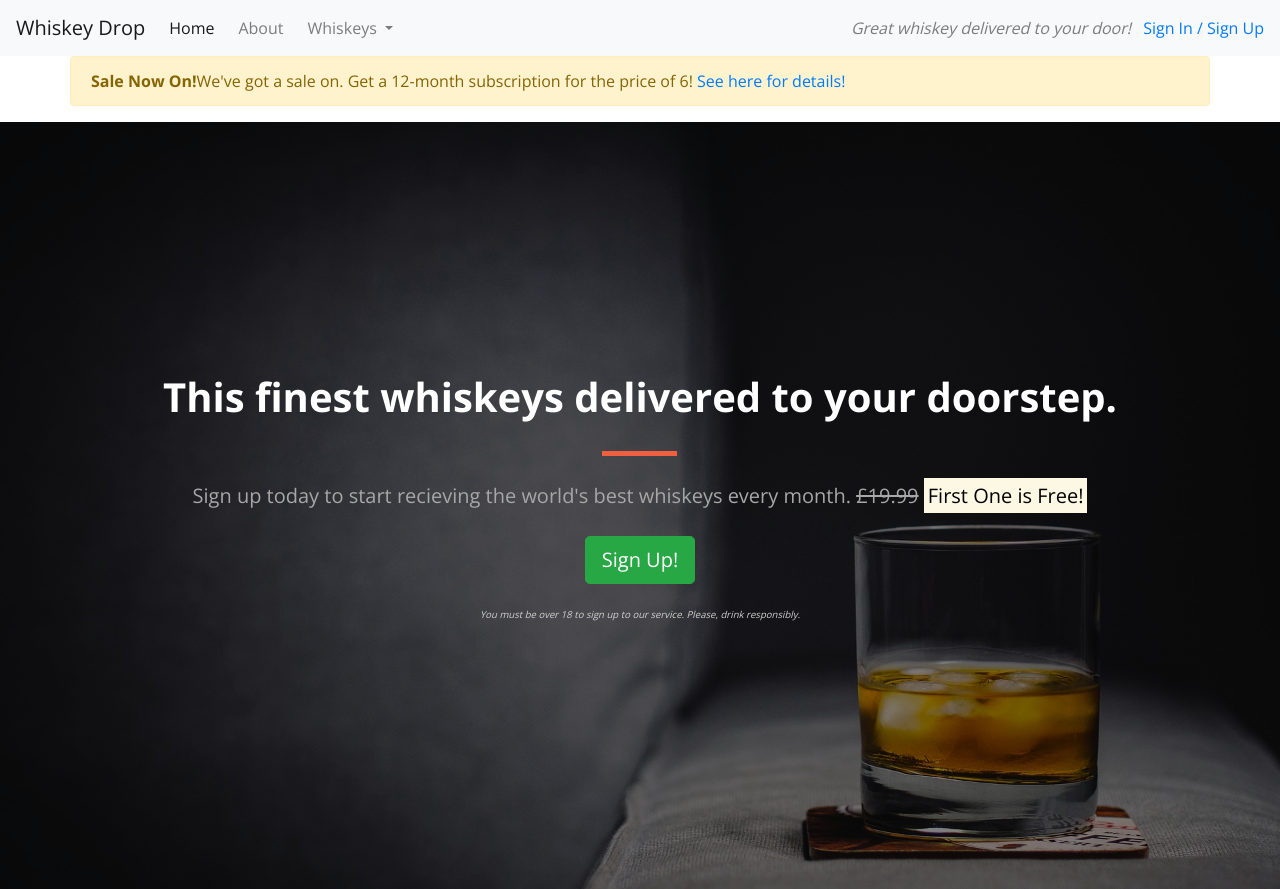
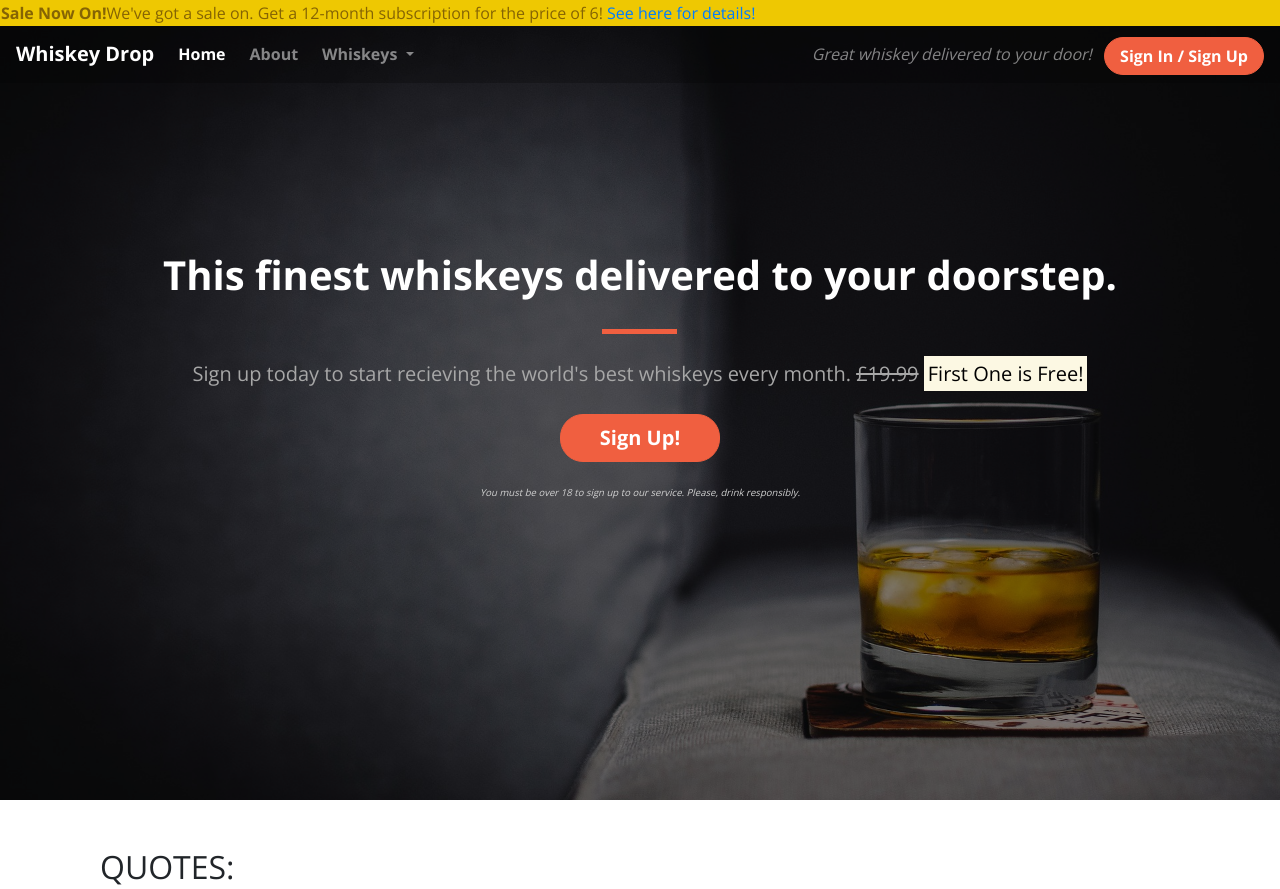
Before and after one commit to MichaelWarner32/warner.mike32-gmail.com, a plain HTML site: page index.html in a window 1280 px wide. Shown: the top 889 px of the page. Drawn offline with nearby package versions, Linux system fonts and the light colour scheme.

Commit message:
Styled navbar and buttons

```diff
--- a/css/style.css
+++ b/css/style.css
@@ -2,7 +2,18 @@ body {
     font-family: 'Open Sans', sans-serif;
 }
 
-.alert-container{}
+.alert-container .col-12 {
+    padding-left: 0;
+    padding-right: 0;
+}
+
+.site-wide-alert {
+    border-radius: 0;
+    margin-bottom: 0;
+    padding: 0;
+    background-color: #eec802;
+    border-color: #eec802;
+}
 
 .callout-container{
     height:100vh;
@@ -51,6 +62,36 @@ body {
     width: 35px;
 }
 
+/* Navbar */
+
+.navalert-container {
+    position: absolute;
+    top: 0;
+    left: 0;
+    padding-left: 0;
+    padding-right: 0;
+    z-index: 1;
+}
+
+.navbar {
+    margin-bottom: 0;
+    border: 0;
+    width: 100%;
+    background-color: rgba(0,0,0,0.25);
+}
+
+.navbar .navbar-toggler {
+    border: 0;
+}
+
+.navbar-brand {
+    font-weight: bold;
+}
+
+.navbar .navbar-nav a {
+    font-weight: bold;
+}
+
 /* Jumbotron */
 
 .jumbotron {
--- a/index.html
+++ b/index.html
@@ -14,7 +14,17 @@
 </head>
 
 <body>
-    <nav class="navbar navbar-light bg-light navbar-expand-sm">
+<div class="container-fluid navalert-container">
+<div class="container-fluid alert-container">
+        <div class="row d-none d-sm-block">
+           <div class="-12">
+                <div class="site-wide-alert alert alert-warning">
+                   <strong>Sale Now On!</strong>We've got a sale on. Get a 12-month subscription for the price of 6! <a href="/">See here for details!</a>
+             </div>
+           </div>
+       </div>
+        </div>
+    <nav class="navbar navbar-dark navbar-expand-sm">
         <a href="/" class="navbar-brand"> Whiskey Drop</a>
 
         <button class="navbar-toggler ml-auto" type="button" data-toggle="collapse" data-target="#navbarNavDropdown" aria-controls="navbarNavDropdown" aria-expanded="false" aria-label="Toggele-navigation">
@@ -41,18 +51,11 @@
 
         <div class="d-none d-md-block">
             <p class="navbar-text my-auto mr-2"><i>Great whiskey delivered to your door!</i></p>
-            <a href="/login">Sign In / Sign Up</a>
+            <a href="/login" class="btn btn--cta btn--red">Sign In / Sign Up</a>
         </div>
     </nav>
-    <div class="container alert-container">
-        <div class="row d-none d-sm-block">
-            <div class="-12">
-                <div class="alert alert-warning">
-                    <strong>Sale Now On!</strong>We've got a sale on. Get a 12-month subscription for the price of 6! <a href="/">See here for details!</a>
-                </div>
-            </div>
-        </div>
     </div>
+
         <!-- Callout -->
         <div class="container-fluid callout-container">
         <div class="opaque-overlay">&nbsp;</div>
@@ -65,7 +68,7 @@
                         <s class="d-none d-sm-inline">£19.99</s>
                         <span class="d-inline d-sm-none"><br></span>
                         <strong><mark>First One is Free!</mark></strong></p>
-                    <p><button class="btn btn-success btn-lg" data-toggle="modal" data-target="#signUpModal"> Sign Up!</button></p>
+                    <p><button class="btn btn-lg btn--cta btn--red" data-toggle="modal" data-target="#signUpModal"> Sign Up!</button></p>
                     <p class="text-muted"><small>You must be over 18 to sign up to our service. Please, drink responsibly.</small></p>
                 </section>
             </div>
```
